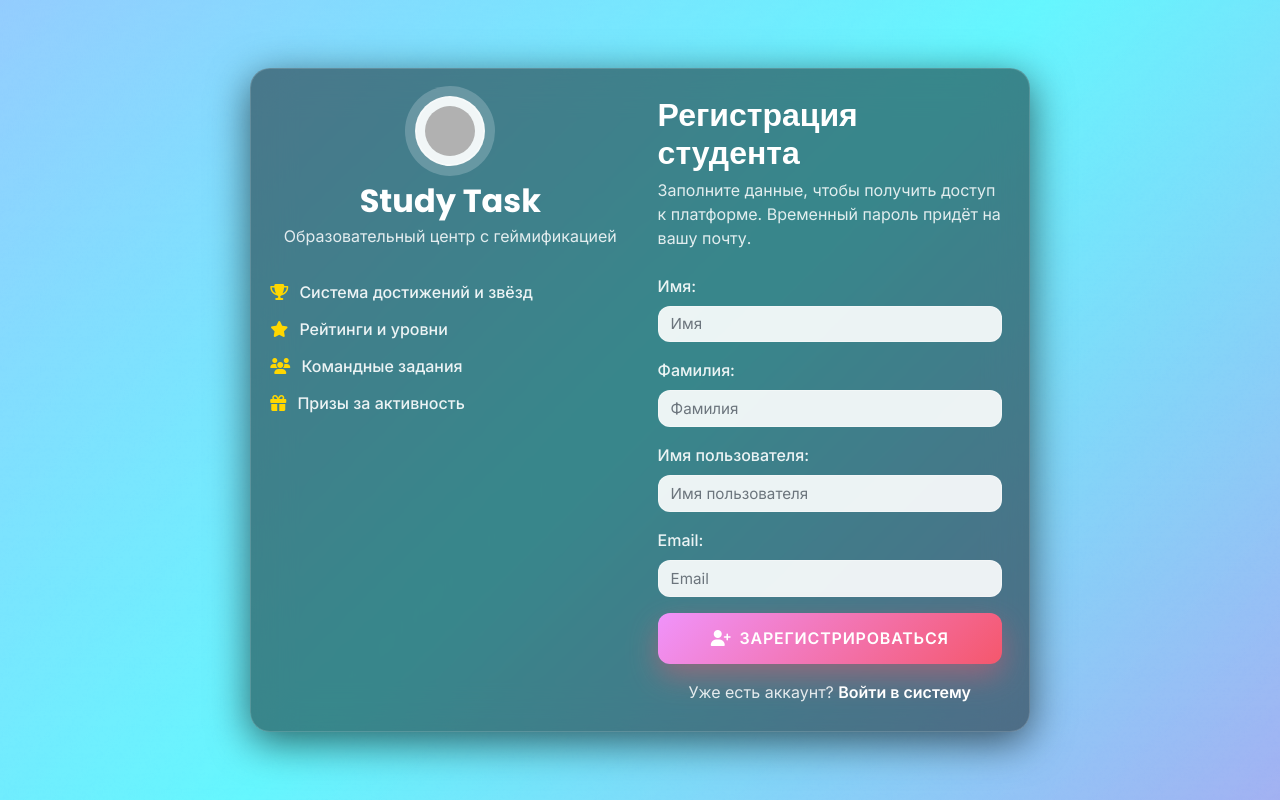
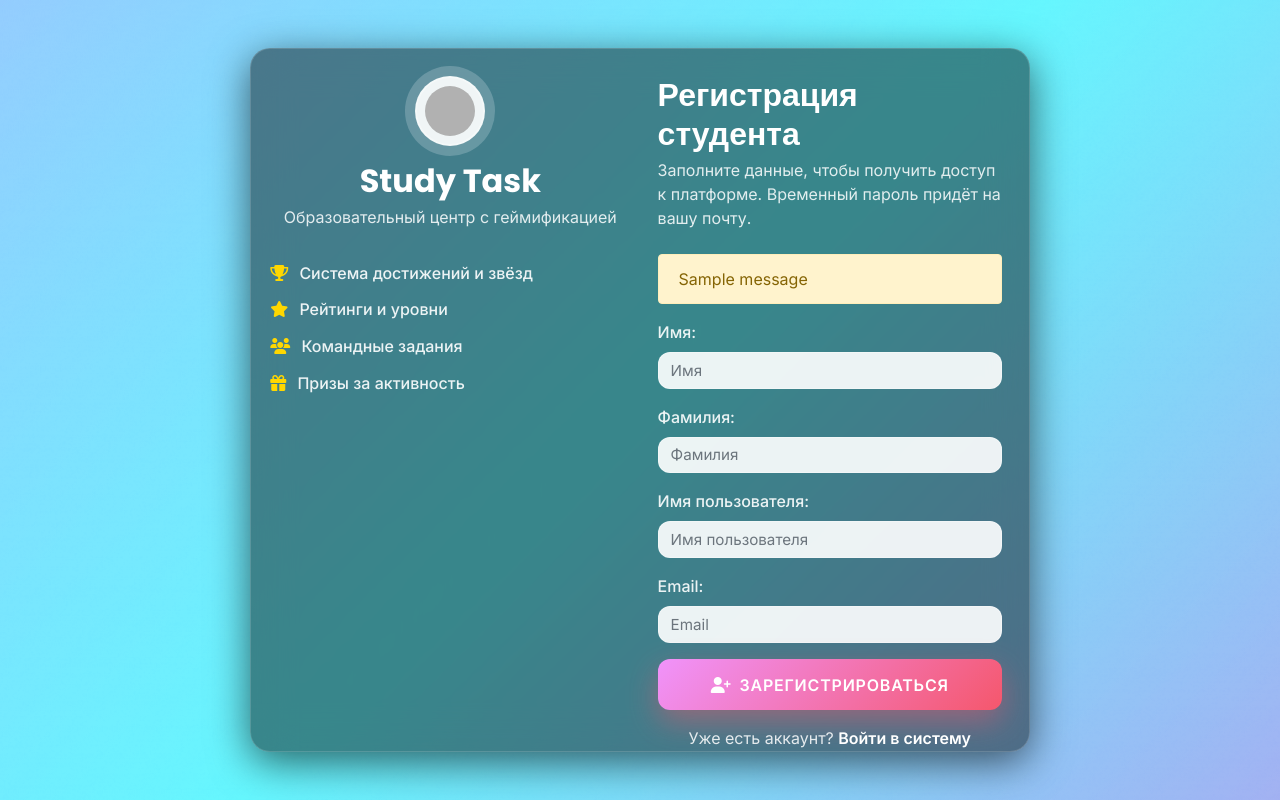
Before and after one commit to timasesh/st-app, a Django app: page /registration/ in a window 1280 px wide. Run offline with Django 5.2, Linux system fonts and the light colour scheme; tables that the repository leaves empty hold one stand-in row (values such as "Sample post"); one stand-in notice (Sample message) is shown; some libraries are stand-ins or nearby versions; grey boxes are pictures that could not be loaded.

Commit message:
fix(register): show error messages on form

```diff
--- a/courses/templates/courses/register.html
+++ b/courses/templates/courses/register.html
@@ -249,6 +249,14 @@
             <div class="form-section">
                 <h2>Регистрация студента</h2>
                 <p>Заполните данные, чтобы получить доступ к платформе. Временный пароль придёт на вашу почту.</p>
+                {% if messages %}
+                    <div class="alert alert-warning" role="alert">
+                        {% for message in messages %}
+                            {{ message }}
+                            {% if not forloop.last %}<br>{% endif %}
+                        {% endfor %}
+                    </div>
+                {% endif %}
                 <form method="POST">
                     {% csrf_token %}
                     {% if form.non_field_errors %}
```
